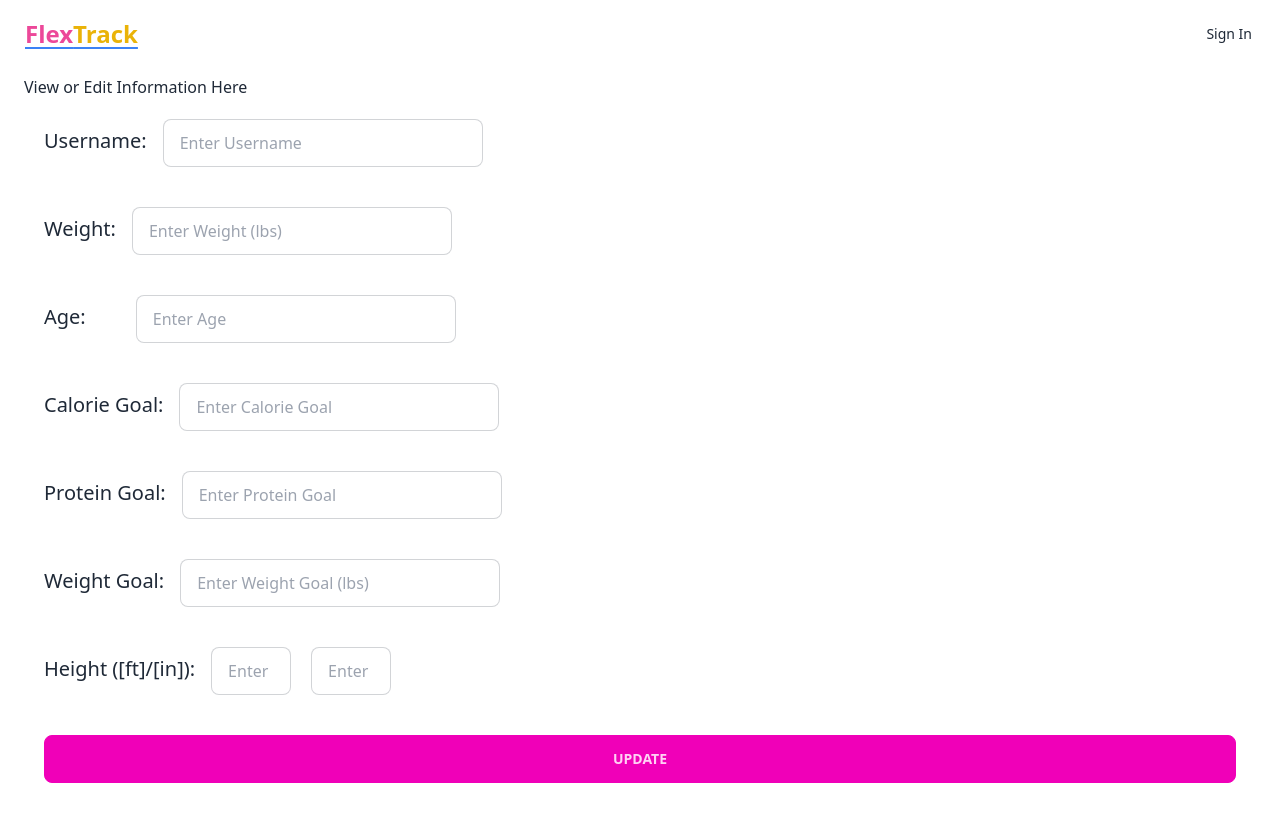
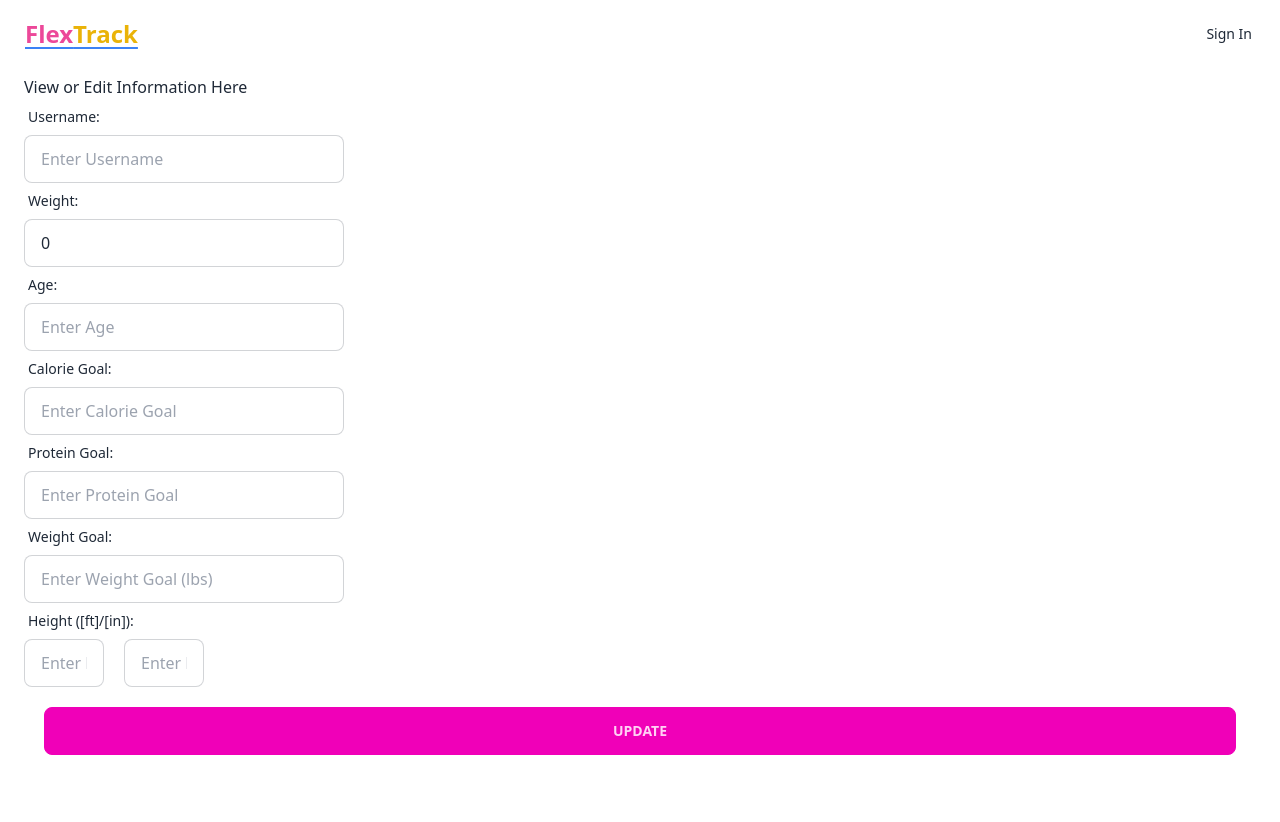
Before and after one commit to seanmckee/FlexTrack, a React (Vite) app in the folder client/: page /profile in a window 1280 px wide. Shown: the top 822 px of the page. After the commit the page ends 800 px from the top, so only its background shows below. Built offline with nearby package versions, Linux system fonts and the light colour scheme; no server answers.

Commit message:
style changes for profile and diet

```diff
--- a/client/src/pages/Diet/Diet.tsx
+++ b/client/src/pages/Diet/Diet.tsx
@@ -200,7 +200,7 @@ const Diet = () => {
         </div>
       </div>
       <button
-        className="btn btn-secondary mt-10 w-[50%] m-auto"
+        className="md:mt-10 btn btn-secondary w-full max-w-xs mr-4 text-center"
         onClick={handleReset}
       >
         Reset
--- a/client/src/pages/Profile/Profile.tsx
+++ b/client/src/pages/Profile/Profile.tsx
@@ -102,8 +102,11 @@ const Profile = () => {
     <div className="pt-[75px] p-6">
       <form onSubmit={onSubmit} className="form-control">
         <h1>View or Edit Information Here</h1>
-        <div className="sm:flex p-5">
-          <h1 className="text-xl mr-4 mt-2">Username: </h1>
+        <div className="">
+          <div className="flex flex-col">
+            <label className="text-xl label">
+              <span className="label-text">Username: </span>
+            </label>
             <input
               type="text"
               placeholder={"Enter Username"}
@@ -113,19 +116,24 @@ const Profile = () => {
               readOnly
             />
           </div>
-        <div className="sm:flex p-5">
-          <h1 className="text-xl mr-4 mt-2">Weight: </h1>
+        </div>
+        <div className="flex flex-col">
+          <label className="text-xl label">
+            <span className="label-text">Weight: </span>
+          </label>
           <input
             type="text"
             inputMode="numeric"
             placeholder={"Enter Weight (lbs)"}
             className="input input-bordered w-full max-w-xs"
-            value={user?.weight === 0 ? "" : String(user?.weight)}
+            value={user?.weight === 0 ? "0" : String(user?.weight)}
             onChange={(e) => handleNumberedChange(e, "weight")}
           />
         </div>
-        <div className="sm:flex p-5">
-          <h1 className="text-xl mr-[50px] mt-2">Age: </h1>
+        <div className="flex flex-col">
+          <label className="text-xl label">
+            <span className="label-text">Age: </span>
+          </label>
           <input
             type="text"
             inputMode="numeric"
@@ -136,8 +144,10 @@ const Profile = () => {
           />
         </div>
 
-        <div className="sm:flex p-5">
-          <h1 className="text-xl mr-4 mt-2">Calorie Goal: </h1>
+        <div className="flex flex-col">
+          <label className="text-xl label">
+            <span className="label-text">Calorie Goal: </span>
+          </label>
           <input
             type="text"
             inputMode="numeric"
@@ -148,8 +158,10 @@ const Profile = () => {
           />
         </div>
 
-        <div className="sm:flex p-5">
-          <h1 className="text-xl mr-4 mt-2">Protein Goal: </h1>
+        <div className="flex flex-col">
+          <label className="text-xl label">
+            <span className="label-text">Protein Goal: </span>
+          </label>
           <input
             type="text"
             inputMode="numeric"
@@ -160,8 +172,10 @@ const Profile = () => {
           />
         </div>
 
-        <div className="sm:flex p-5">
-          <h1 className="text-xl mr-4 mt-2">Weight Goal: </h1>
+        <div className="flex flex-col">
+          <label className="text-xl label">
+            <span className="label-text">Weight Goal: </span>
+          </label>
           <input
             type="text"
             inputMode="numeric"
@@ -171,9 +185,11 @@ const Profile = () => {
             onChange={(e) => handleNumberedChange(e, "goalWeight")}
           />
         </div>
-        <div className="sm:flex p-5">
-          <h1 className="text-xl mr-4 mt-2">Height ([ft]/[in]): </h1>
-
+        <div className="flex flex-col">
+          <label className="text-xl label">
+            <span className="label-text">Height ([ft]/[in]): </span>
+          </label>
+          <div>
             <input
               type="text"
               inputMode="numeric"
@@ -192,6 +208,7 @@ const Profile = () => {
               onChange={(e) => handleHeightChange(e, "inches")}
             />
           </div>
+        </div>
 
         <button type="submit" className="btn btn-secondary m-5">
           Update
```
Lines whose indentation alone changed are shown as unchanged.
